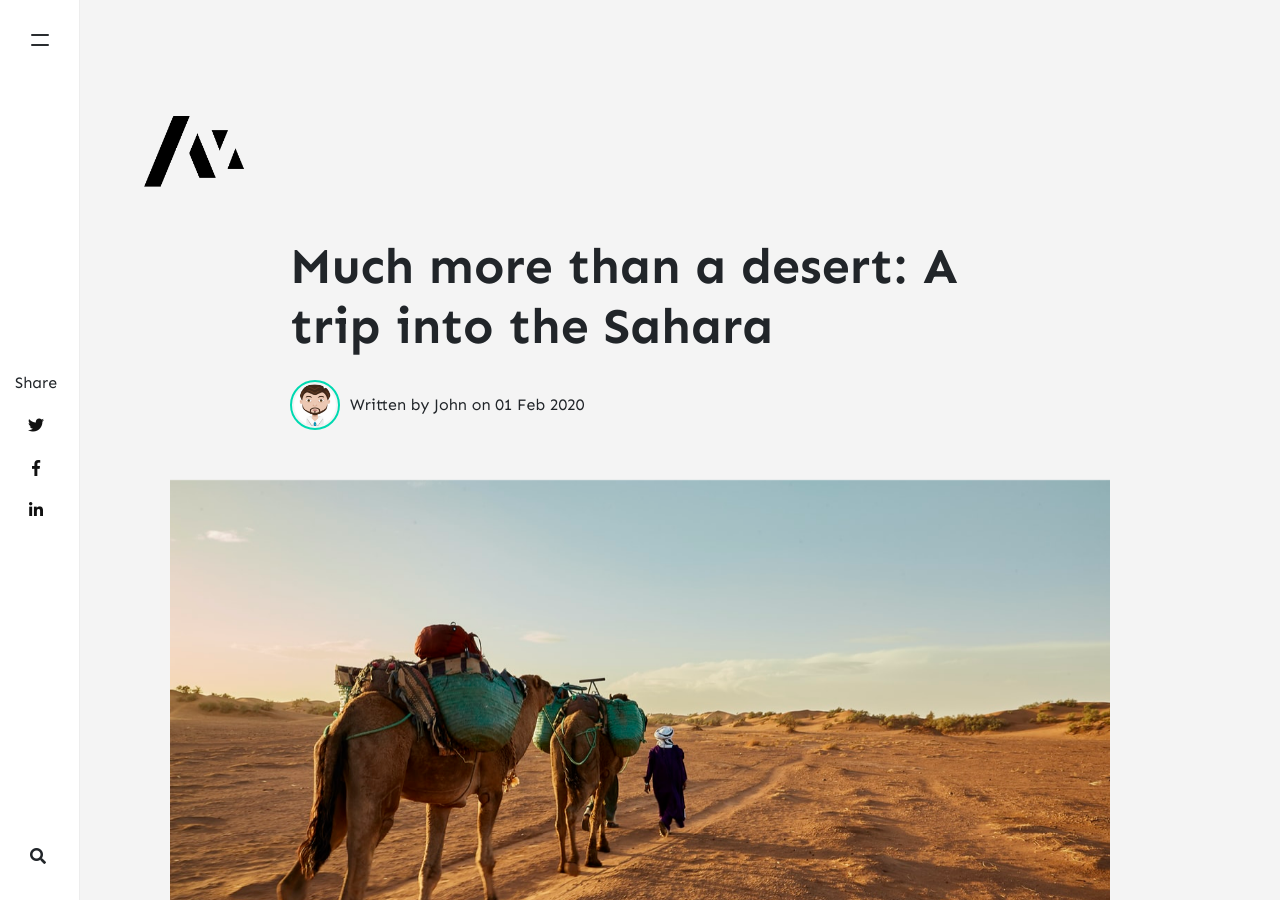
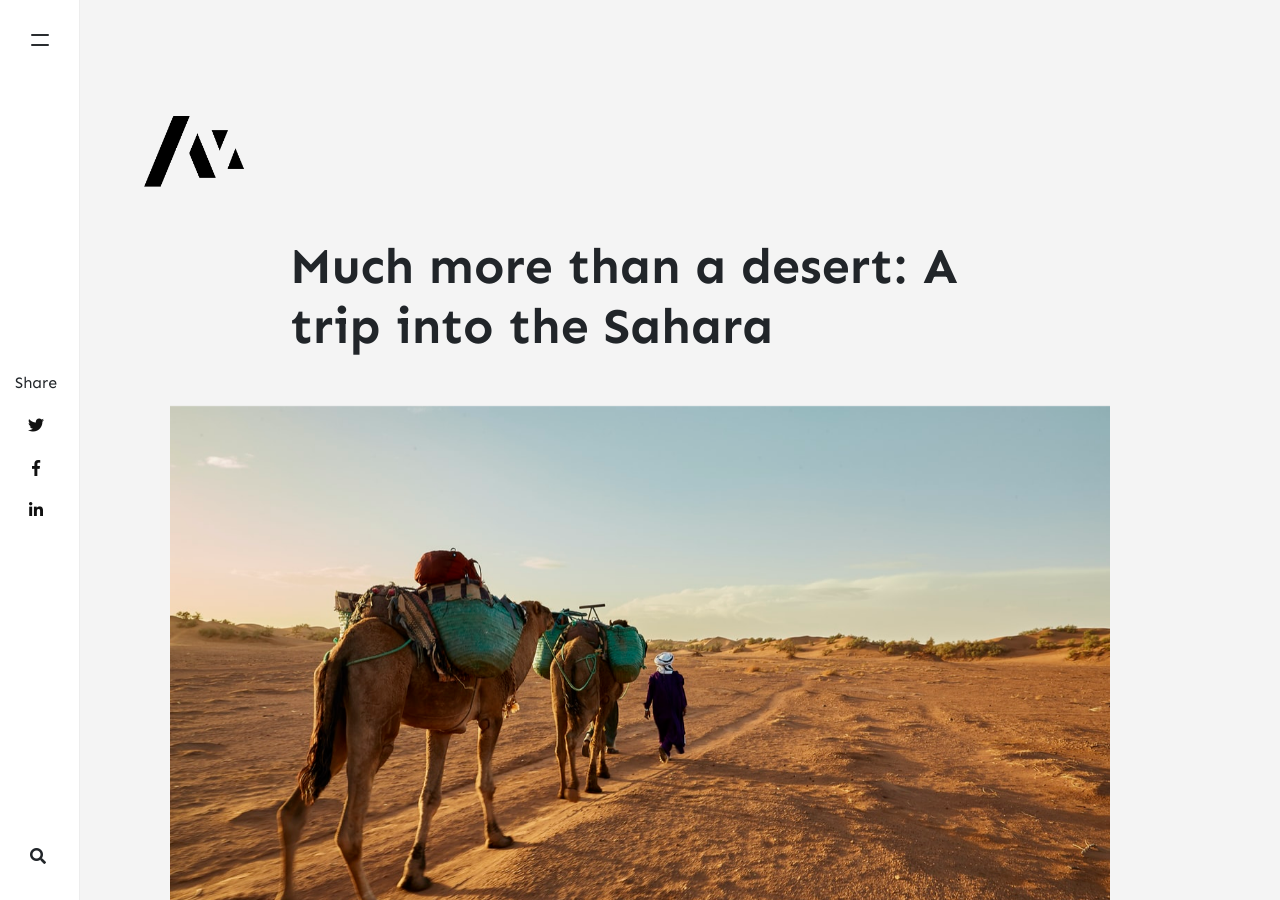
Before and after one commit to ziyoni/ziyoni.github.io, a Jekyll site: the page built from _posts/2020-02-1-much-more-than-a-desert-trip-to-sahara.md, in a window 1280 px wide and 900 px high. Built offline with Jekyll 4.4.1, drawn with Linux system fonts in a browser that asks for light colours; nearby versions of some CDN libraries; comment, search, counter and statistics services are not loaded.

Commit message:
Update post.html

```diff
--- a/_layouts/post.html
+++ b/_layouts/post.html
@@ -9,25 +9,7 @@ post_class: post-template
     <!-- Post Title -->
     <h1 class="posttitle">{{ page.title }}</h1>
     <!-- Author & Date  Box -->
-    {% assign author = site.authors[page.author] %}
-    {% if page.author %}
-    <div class="d-flex align-items-center mt-4">
-        <div>
-            {% if author.avatar %}
-            <img class="author-thumb" src="{{site.baseurl}}/{{ author.avatar }}" alt="{{ author.display_name }}">
-            {% else %}
-            <img class="author-thumb" src="https://www.gravatar.com/avatar/{{ author.gravatar }}?s=250&d=mm&r=x" alt="{{ author.display_name }}">
-            {% endif %}
-        </div>
-        <div>
-        Written by {{ author.display_name }} on
-        <span class="post-date"><time class="post-date" datetime="{{ page.date | date:"%Y-%m-%d" }}">{{ page.date | date_to_string }}</time></span>
-        {% if page.last_modified_at %}
-        (Updated: <time datetime="{{ page.last_modified_at | date_to_xmlschema }}" itemprop="dateModified">{{ page.last_modified_at | date: "%b %-d, %Y" }}</time>)
-        {% endif %}
-        </div>
-    </div>
-    {% endif %}
+
 </div>
 
 <!-- Adsense under title if enabled from _config.yml (change your pub id and slot) -->
```
Also changed, not shown: other parts of _layouts/post.html (+1 -1 lines).
